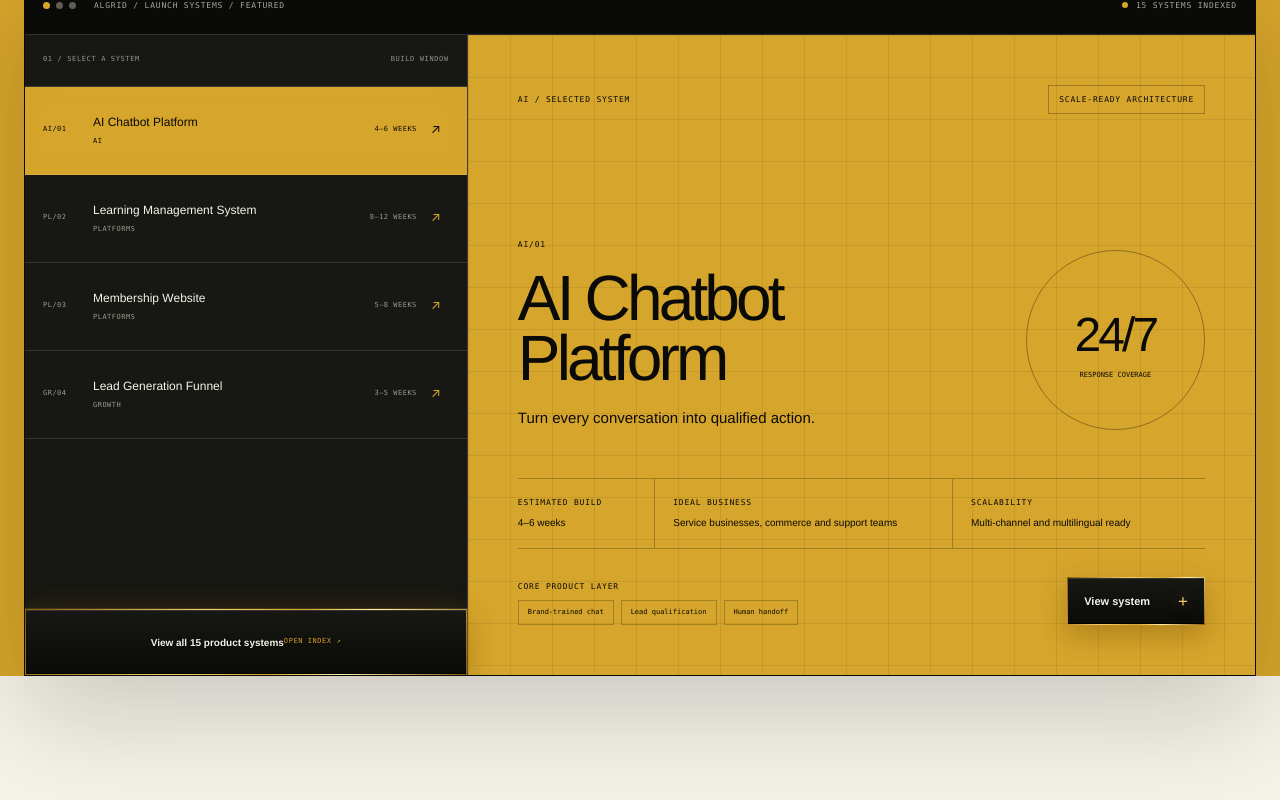
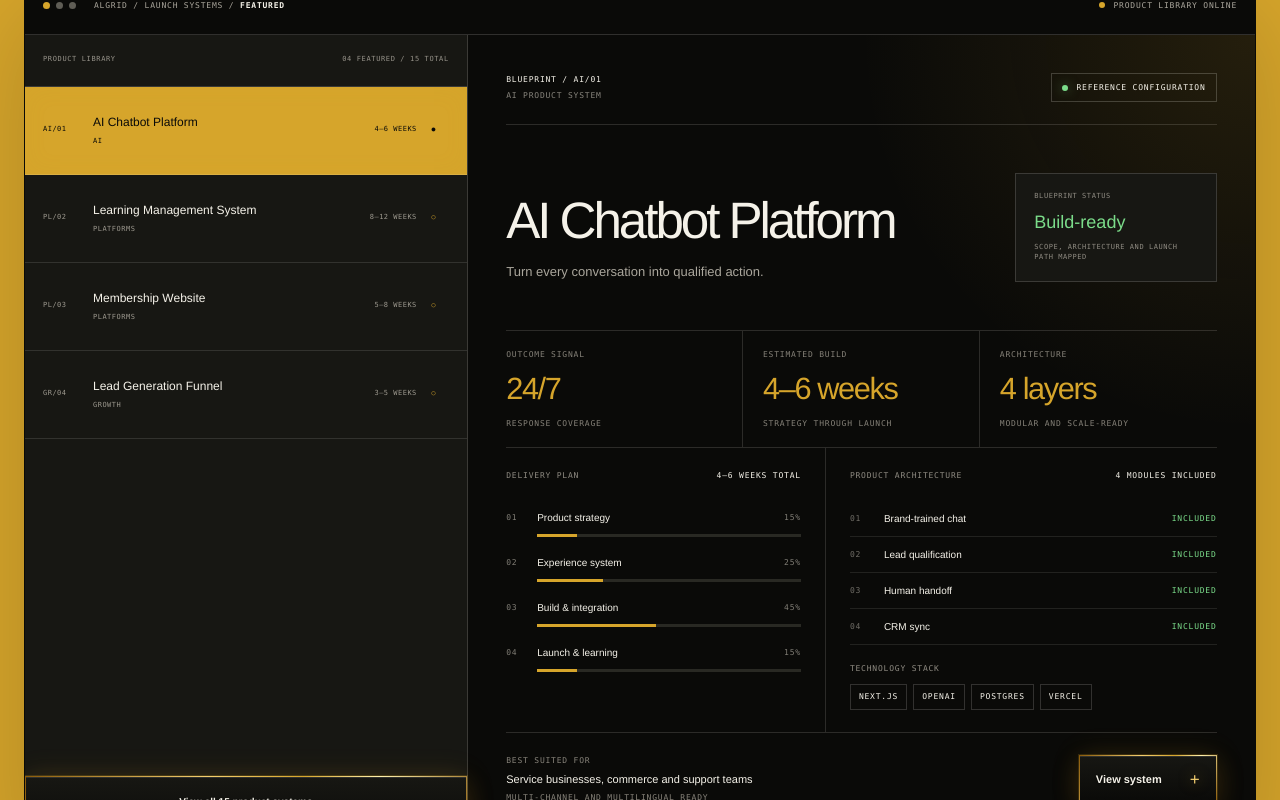
Before and after one commit to algridinternational-test/algridinternational, a Next.js app: page / in a window 1280 px wide. Shown: the part 3600-4400 px from the top of the page. Built offline with nearby package versions, Linux system fonts and the light colour scheme.

Commit message:
Make Launch Systems dashboard product-realistic

```diff
--- a/app/page.tsx
+++ b/app/page.tsx
@@ -662,14 +662,16 @@ export default function Home() {
         <FadeIn className="mvp-home-browser">
           <div className="mvp-home-toolbar">
             <div aria-hidden="true"><i /><i /><i /></div>
-            <span>ALGRID / LAUNCH SYSTEMS / FEATURED</span>
-            <b><i aria-hidden="true" /> 15 systems indexed</b>
+            <span>
+              ALGRID / LAUNCH SYSTEMS / <strong>FEATURED</strong>
+            </span>
+            <b><i aria-hidden="true" /> Product library online</b>
           </div>
           <div className="mvp-home-browser-body">
             <div className="mvp-home-index" role="group" aria-label="Featured launch systems">
               <div className="mvp-home-index-head">
-                <span>01 / Select a system</span>
-                <i>Build window</i>
+                <span>Product library</span>
+                <i>04 featured / 15 total</i>
               </div>
               {featuredLaunchSystems.map((product, index) => (
                 <button
@@ -684,12 +686,12 @@ export default function Home() {
                     <small>{product.category}</small>
                   </div>
                   <i>{product.buildTime}</i>
-                  <strong aria-hidden="true">↗</strong>
+                  <strong aria-hidden="true">{activeLaunchSystem === index ? "●" : "○"}</strong>
                 </button>
               ))}
               <a href="/mvps">
                 <span>View all 15 product systems</span>
-                <i>Open index ↗</i>
+                <i>Open product library +</i>
               </a>
             </div>
 
@@ -701,40 +703,94 @@ export default function Home() {
               transition={{ duration: 0.3 }}
             >
               <div className="mvp-home-preview-head">
-                <span>{highlightedLaunchSystem.category} / Selected system</span>
-                <i>Scale-ready architecture</i>
+                <div>
+                  <span>Blueprint / {highlightedLaunchSystem.code}</span>
+                  <small>{highlightedLaunchSystem.category} product system</small>
+                </div>
+                <i><b aria-hidden="true" /> Reference configuration</i>
               </div>
-              <div className="mvp-home-preview-main">
+
+              <div className="mvp-home-preview-overview">
                 <div>
-                  <p>{highlightedLaunchSystem.code}</p>
                   <h3>{highlightedLaunchSystem.name}</h3>
                   <strong>{highlightedLaunchSystem.promise}</strong>
                 </div>
-                <div className="mvp-home-preview-metric">
-                  <span>{highlightedLaunchSystem.metric}</span>
-                  <i>{highlightedLaunchSystem.metricLabel}</i>
+                <div className="mvp-home-readiness">
+                  <span>Blueprint status</span>
+                  <strong>Build-ready</strong>
+                  <small>Scope, architecture and launch path mapped</small>
                 </div>
               </div>
-              <div className="mvp-home-preview-specs">
-                <div>
+
+              <div className="mvp-home-kpis">
+                <article>
+                  <span>Outcome signal</span>
+                  <strong>{highlightedLaunchSystem.metric}</strong>
+                  <small>{highlightedLaunchSystem.metricLabel}</small>
+                </article>
+                <article>
                   <span>Estimated build</span>
-                  <b>{highlightedLaunchSystem.buildTime}</b>
-                </div>
-                <div>
-                  <span>Ideal business</span>
+                  <strong>{highlightedLaunchSystem.buildTime}</strong>
+                  <small>Strategy through launch</small>
+                </article>
+                <article>
+                  <span>Architecture</span>
+                  <strong>{highlightedLaunchSystem.stack.length} layers</strong>
+                  <small>Modular and scale-ready</small>
+                </article>
+              </div>
+
+              <div className="mvp-home-command-grid">
+                <section className="mvp-home-plan">
+                  <div className="mvp-home-panel-head">
+                    <span>Delivery plan</span>
+                    <i>{highlightedLaunchSystem.buildTime} total</i>
+                  </div>
+                  {[
+                    ["01", "Product strategy", "15%"],
+                    ["02", "Experience system", "25%"],
+                    ["03", "Build & integration", "45%"],
+                    ["04", "Launch & learning", "15%"],
+                  ].map((phase) => (
+                    <div className="mvp-home-phase" key={phase[0]}>
+                      <span>{phase[0]}</span>
+                      <b>{phase[1]}</b>
+                      <i>{phase[2]}</i>
+                      <em aria-hidden="true"><span style={{ width: phase[2] }} /></em>
+                    </div>
+                  ))}
+                </section>
+
+                <section className="mvp-home-modules">
+                  <div className="mvp-home-panel-head">
+                    <span>Product architecture</span>
+                    <i>{highlightedLaunchSystem.features.length} modules included</i>
+                  </div>
+                  <div className="mvp-home-module-list">
+                    {highlightedLaunchSystem.features.map((feature, index) => (
+                      <div key={feature}>
+                        <span>{String(index + 1).padStart(2, "0")}</span>
+                        <b>{feature}</b>
+                        <i>Included</i>
+                      </div>
+                    ))}
+                  </div>
+                  <div className="mvp-home-stack">
+                    <span>Technology stack</span>
+                    <div>
+                      {highlightedLaunchSystem.stack.map((technology) => (
+                        <i key={technology}>{technology}</i>
+                      ))}
+                    </div>
+                  </div>
+                </section>
+              </div>
+
+              <div className="mvp-home-preview-foot">
+                <div className="mvp-home-fit">
+                  <span>Best suited for</span>
                   <b>{highlightedLaunchSystem.idealFor}</b>
-                </div>
-                <div>
-                  <span>Scalability</span>
-                  <b>{highlightedLaunchSystem.scalability}</b>
-                </div>
-              </div>
-              <div className="mvp-home-preview-foot">
-                <div>
-                  <span>Core product layer</span>
-                  {highlightedLaunchSystem.features.slice(0, 3).map((feature) => (
-                    <i key={feature}>{feature}</i>
-                  ))}
+                  <small>{highlightedLaunchSystem.scalability}</small>
                 </div>
                 <a href={`/mvps#${highlightedLaunchSystem.id}`}>
                   View system <span aria-hidden="true">+</span>
```
Also changed, not shown: app/globals.css.
